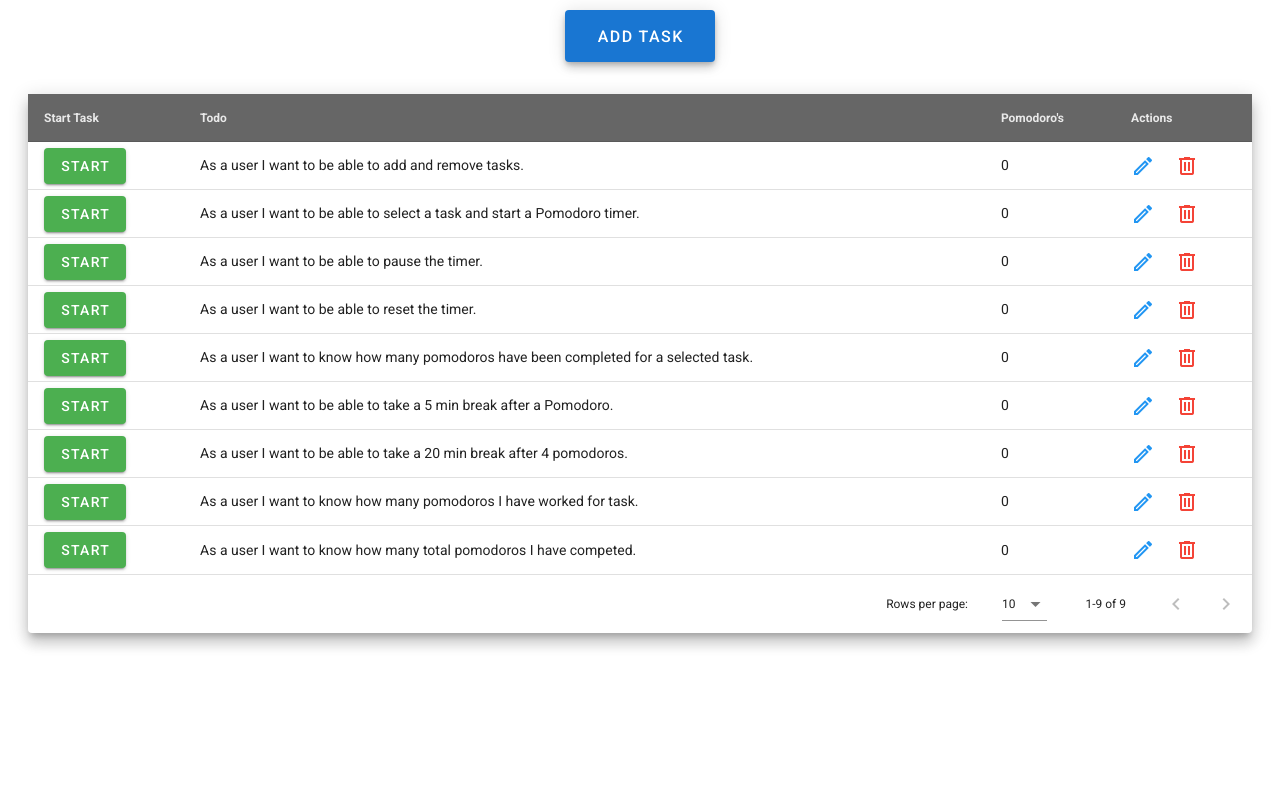
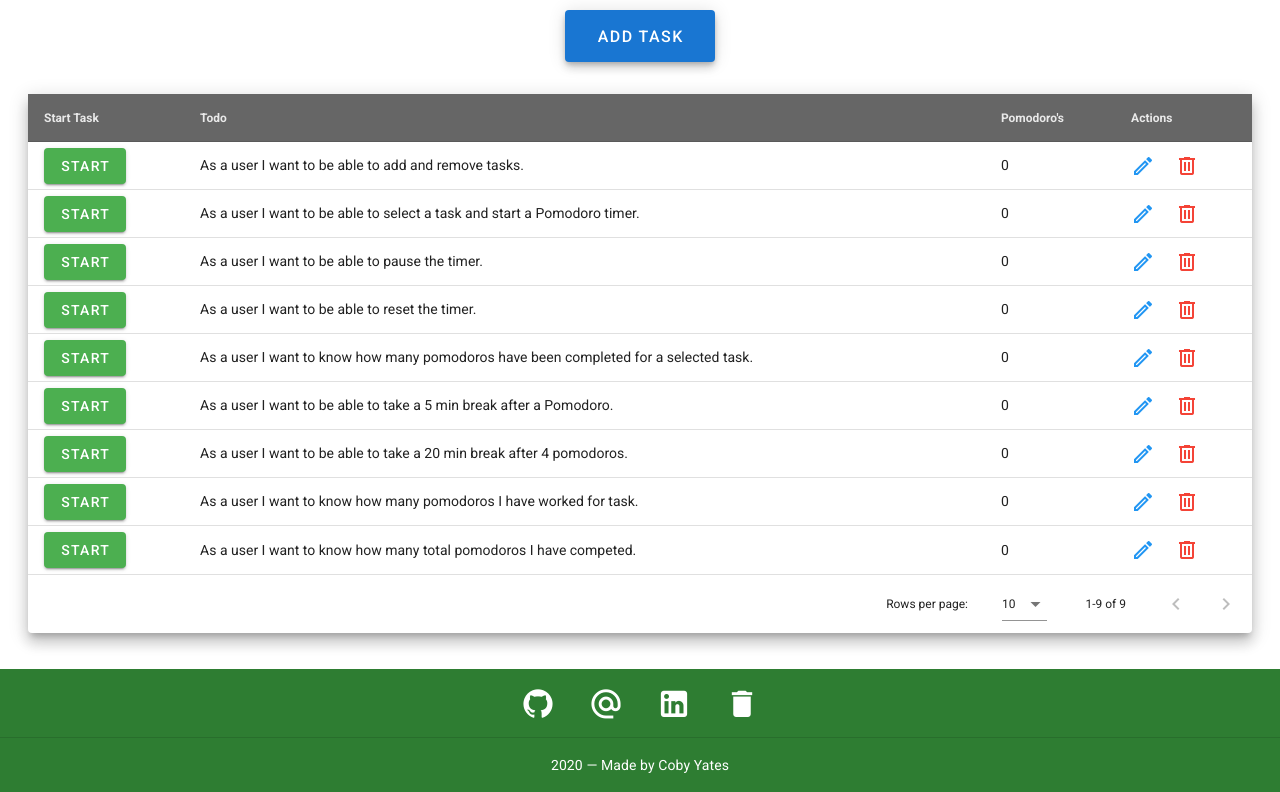
Before and after one commit to CobyYates/Pomodoro_App, a Vue app: page / in a window 1280 px wide. Shown: the part 364-1156 px from the top of the page. Before the commit the page ends 1033 px from the top, so only its background shows below. Built offline with nearby package versions, Linux system fonts and the light colour scheme.

Commit message:
added a footer

```diff
--- a/src/App.vue
+++ b/src/App.vue
@@ -2,7 +2,7 @@
   <v-app>
     <v-app-bar
       app
-      color="green"
+      color="green darken-1"
       dense
       dark>
       <v-icon
@@ -20,6 +20,34 @@
     <v-content>
       <Main class="ml-auto mr-auto"/>
     </v-content>
+    <v-footer
+      v-bind="localAttrs"
+      padless
+    >
+      <v-card
+        flat
+        tile
+        width="100%"
+        class="green darken-3 text-center"
+      >
+        <v-card-text>
+          <v-btn
+            v-for="icon in icons"
+            :key="icon.i"
+            class="mx-4"
+            icon
+          >
+            <v-icon color="white" size="35px">{{ icon.icon }}</v-icon>
+          </v-btn>
+        </v-card-text>
+
+        <v-divider></v-divider>
+
+        <v-card-text class="white--text">
+          {{ new Date().getFullYear() }} — Made by Coby Yates
+        </v-card-text>
+      </v-card>
+    </v-footer>
   </v-app>
 </template>
 
@@ -36,6 +64,12 @@ export default {
   },
 
   data: () => ({
+    icons: [
+        {icon: 'mdi-github', color: '', to: 'https://github.com/CobyYates/Pomodoro_App'},
+        {icon: 'mdi-at', color: '', to: 'http://coberapps.com'},
+        {icon: 'mdi-linkedin', color: '', to: 'https://www.linkedin.com/in/coby-yates/'},
+        {icon: 'mdi-delete', color: '', to: ''},
+      ],
   }),
   methods: {
   }
```
